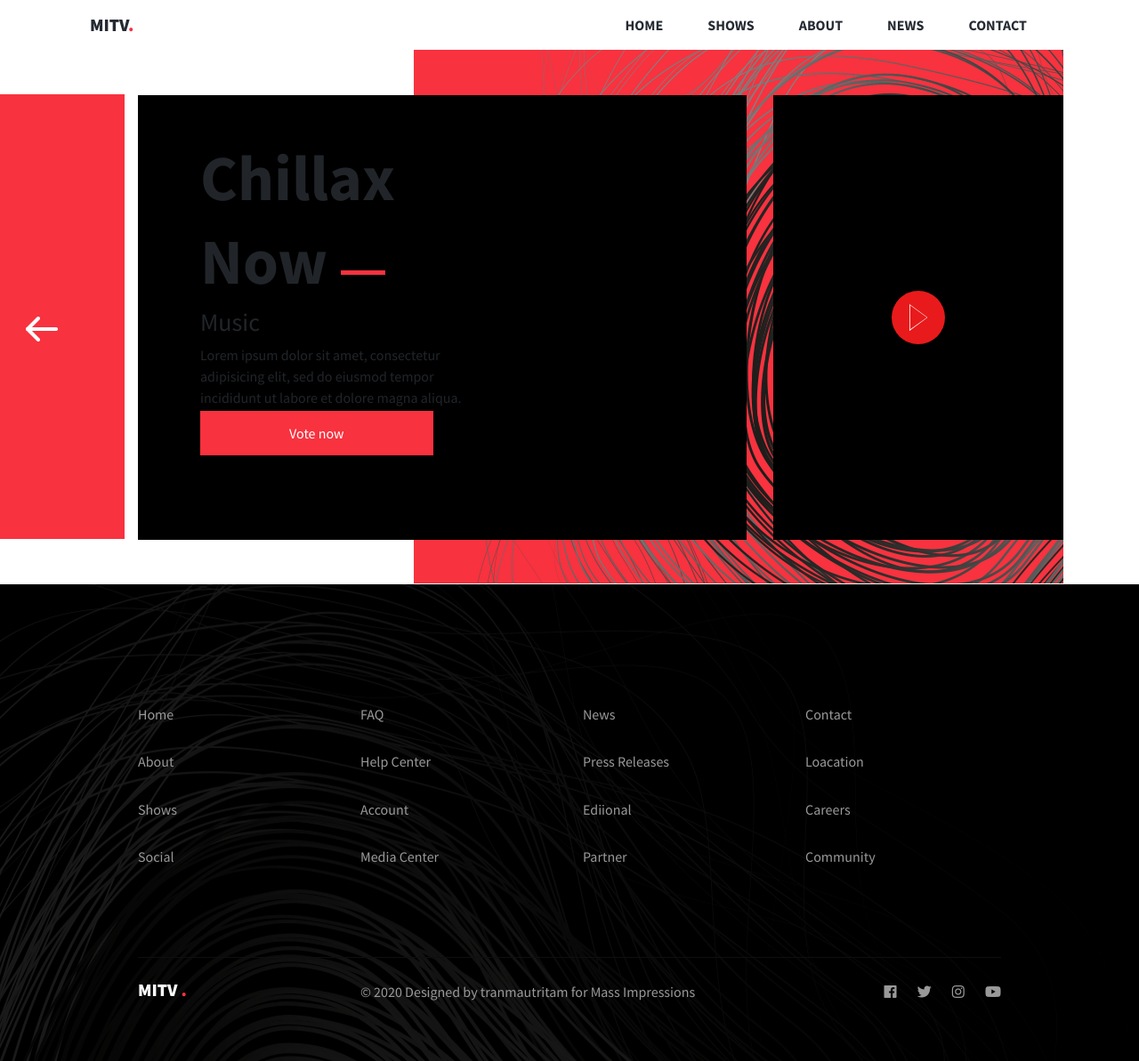
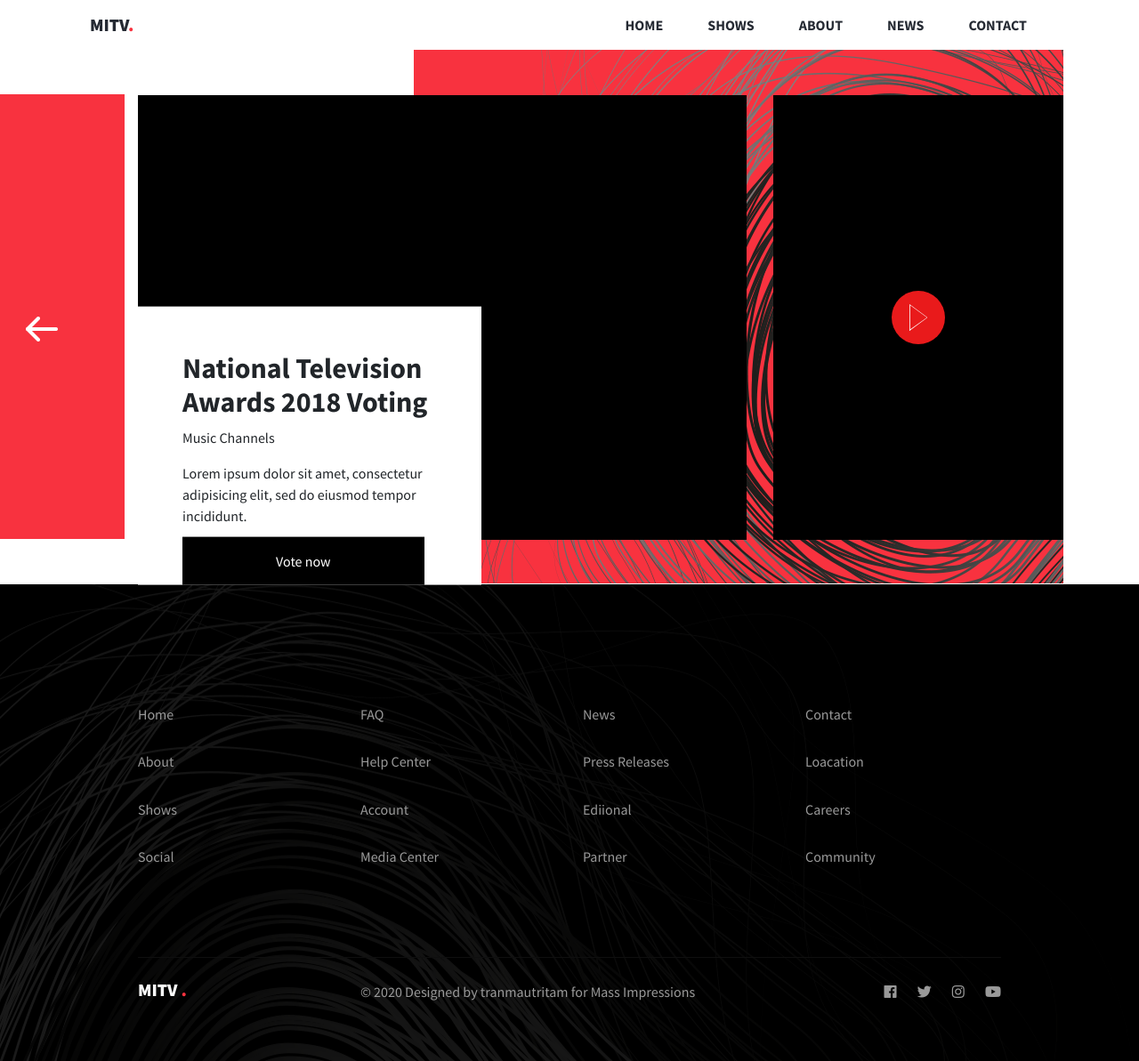
Before and after one commit to AmjadRathod/mitv, a Jekyll site: the page built from news.html, in a window 1280 px wide. Shown: the whole page at 89% size. Built offline with Jekyll 4.4.1, drawn with Linux system fonts in a browser that asks for light colours; nearby versions of some CDN libraries.

Commit message:
change class name to voting_box

```diff
--- a/_includes/carousel/news_carousel.html
+++ b/_includes/carousel/news_carousel.html
@@ -31,12 +31,12 @@
               <div class="slide_part1">
                 <div class="row">
                   <div class="col-sm-7">
-                    <div class="wrapper">
+                    <div class="voting_box">
                       <div class="home_content">
-                        <h1 class="hero1_title">Chillax</h1>
-                        <h1 class="hero1_title">Now <span></span> </h1>
-                        <h3>Music</h3>
-                        <p>Lorem ipsum dolor sit amet, consectetur adipisicing elit, sed do eiusmod tempor incididunt ut labore et dolore magna aliqua.</p>
+                        <h1 class="hero1_title">National Television Awards 2018 Voting</h1>
+                        <!-- <h1 class="hero1_title">Now <span></span> </h1>/ -->
+                        <p>Music Channels</p>
+                        <p>Lorem ipsum dolor sit amet, consectetur adipisicing elit, sed do eiusmod tempor incididunt.</p>
                       </div>
                       <div class="">
                         <a href="#" class="home_btn">Vote now</a>
```
